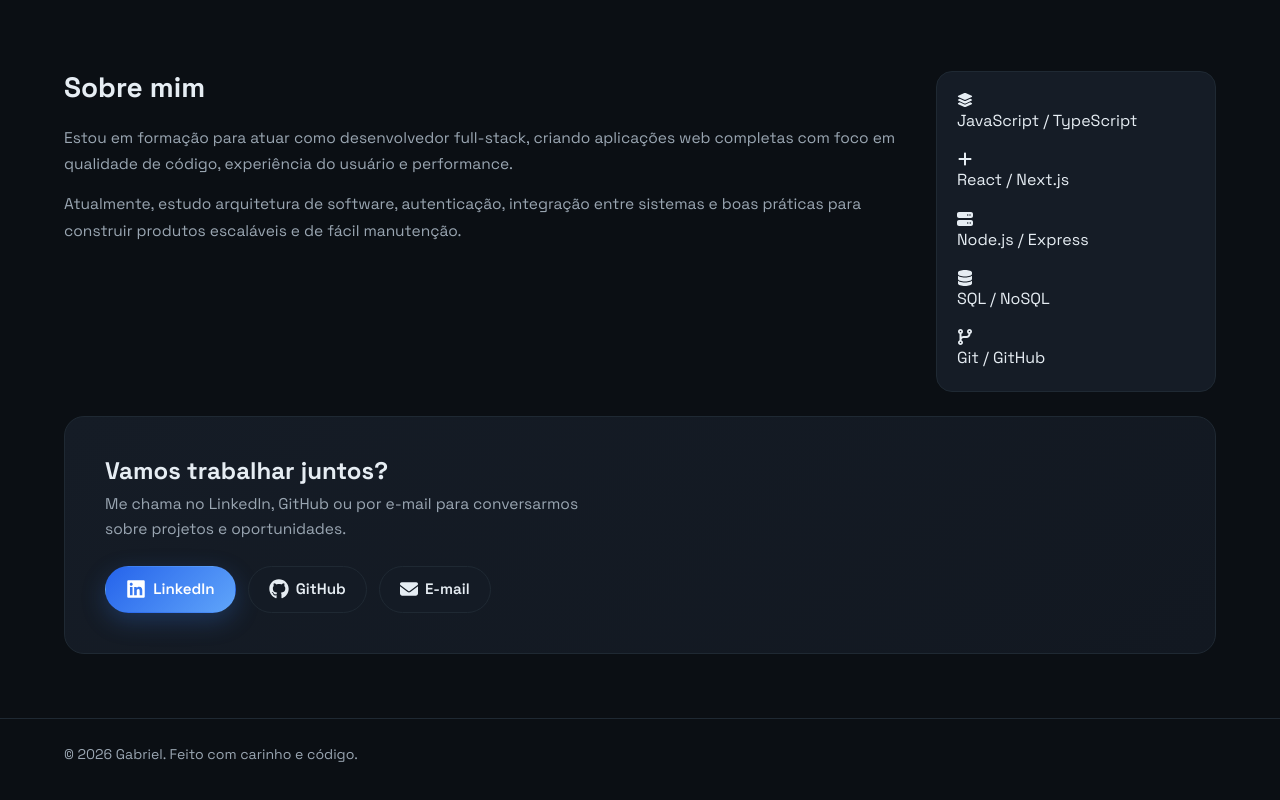
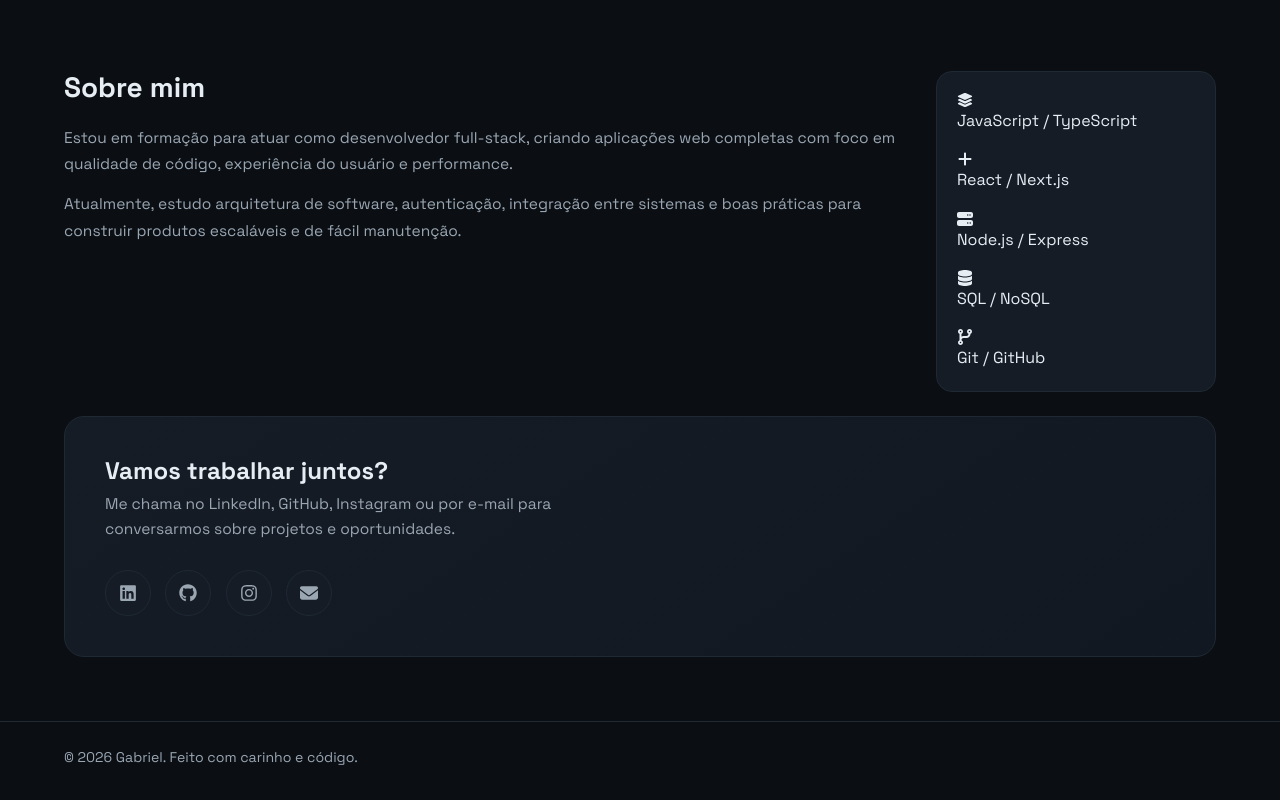
Before and after one commit to GabrielS0306/Portifolio, a Next.js app: page / in a window 1280 px wide. Shown: the part 1297-2097 px from the top of the page. Built offline with nearby package versions, Linux system fonts and the light colour scheme.

Commit message:
feat: adiciona Instagram e redesenha secao de contato com pills expansiveis no hover

```diff
--- a/app/globals.css
+++ b/app/globals.css
@@ -522,6 +522,66 @@ section {
   animation: pulse-dot 1.8s ease-out infinite;
 }
 
+.contact-links {
+    display: flex;
+    gap: 0.9rem;
+    margin-top: 1.75rem;
+}
+
+.contact-pill {
+    display: flex;
+    align-items: center;
+    height: 46px;
+    padding: 0 13px;
+    border-radius: 999px;
+    border: 1px solid var(--line);
+    background: var(--card);
+    color: var(--muted);
+    overflow: hidden;
+    transition:
+        color 0.3s cubic-bezier(0.4, 0, 0.2, 1),
+        border-color 0.3s cubic-bezier(0.4, 0, 0.2, 1),
+        transform 0.35s cubic-bezier(0.34, 1.56, 0.64, 1),
+        box-shadow 0.3s ease;
+}
+
+.contact-pill:hover {
+    color: var(--brand-soft);
+    border-color: var(--brand);
+    transform: translateY(-3px);
+    box-shadow: 0 8px 20px rgba(0, 0, 0, 0.2);
+}
+
+.contact-pill-icon {
+    display: flex;
+    align-items: center;
+    justify-content: center;
+    flex-shrink: 0;
+    transition: transform 0.3s cubic-bezier(0.34, 1.56, 0.64, 1);
+}
+
+.contact-pill:hover .contact-pill-icon {
+    transform: scale(1.08);
+}
+
+.contact-pill-label {
+    max-width: 0;
+    opacity: 0;
+    white-space: nowrap;
+    font-size: 0.9rem;
+    font-weight: 600;
+    margin-left: 0;
+    transition:
+        max-width 0.4s cubic-bezier(0.4, 0, 0.2, 1),
+        opacity 0.25s ease 0.1s,
+        margin-left 0.4s cubic-bezier(0.4, 0, 0.2, 1);
+}
+
+.contact-pill:hover .contact-pill-label {
+    max-width: 140px;
+    opacity: 1;
+    margin-left: 0.55rem;
+}
 @keyframes pulse-dot {
   0% { transform: scale(1); opacity: 0.7; }
   100% { transform: scale(2.2); opacity: 0; }
--- a/components/sections/Contact.tsx
+++ b/components/sections/Contact.tsx
@@ -1,29 +1,57 @@
-import { FaLinkedin } from "react-icons/fa6";
-import { FaGithub } from "react-icons/fa6";
-import { FaEnvelope } from "react-icons/fa6";
+import { FaLinkedin, FaGithub, FaEnvelope, FaInstagram } from "react-icons/fa6";
+import Reveal from "../ui/Reveal";
+
+const contactLinks = [
+    {
+        label: "LinkedIn",
+        href: "https://www.linkedin.com/in/gabriel-dos-santos-nunes-713a2a312/",
+        icon: FaLinkedin,
+        external: true,
+    },
+    {
+        label: "GitHub",
+        href: "https://github.com/GabrielS0306",
+        icon: FaGithub,
+        external: true,
+    },
+    {
+        label: "Instagram",
+        href: "https://instagram.com/biel_.0834",
+        icon: FaInstagram,
+        external: true,
+    },
+    {
+        label: "E-mail",
+        href: "mailto:gabrieldossantosnunes91@gmail.com",
+        icon: FaEnvelope,
+        external: false,
+    },
+];
 
 export default function Contact() {
     return (
         <section id="contato" className="container contact">
-            <h2>Vamos trabalhar juntos?</h2>
-            <p>Me chama no LinkedIn, GitHub ou por e-mail para conversarmos sobre projetos e oportunidades.</p>
+            <Reveal>
+                <h2>Vamos trabalhar juntos?</h2>
+                <p>Me chama no LinkedIn, GitHub, Instagram ou por e-mail para conversarmos sobre projetos e oportunidades.</p>
 
-            <div className="hero-actions">
-                <a className="btn primary" href="https://www.linkedin.com/in/gabriel-dos-santos-nunes-713a2a312/" target="_blank" rel="noopener noreferrer">
-                    <FaLinkedin size={20}/>
-                    LinkedIn
-                </a>
-
-                <a className="btn ghost" href="https://github.com/GabrielS0306" target="_blank" rel="noopener noreferrer">
-                    <FaGithub size={20}/>
-                    GitHub
-                </a>
-
-                <a className="btn ghost email-btn" href="mailto:gabrieldossantosnunes91@gmail.com" aria-label="Enviar e-mail para Gabriel">
-                    <FaEnvelope size={18} />
-                    E-mail
-                </a>
-            </div>
+                <div className="contact-links">
+                    {contactLinks.map(({ label, href, icon: Icon, external }) => (
+                        <a
+                            key={label}
+                            href={href}
+                            className="contact-pill"
+                            {...(external ? { target: "_blank", rel: "noopener noreferrer" } : {})}
+                            aria-label={label}
+                        >
+                            <span className="contact-pill-icon">
+                                <Icon size={18} />
+                            </span>
+                            <span className="contact-pill-label">{label}</span>
+                        </a>
+                    ))}
+                </div>
+            </Reveal>
         </section>
     )
 }
```
